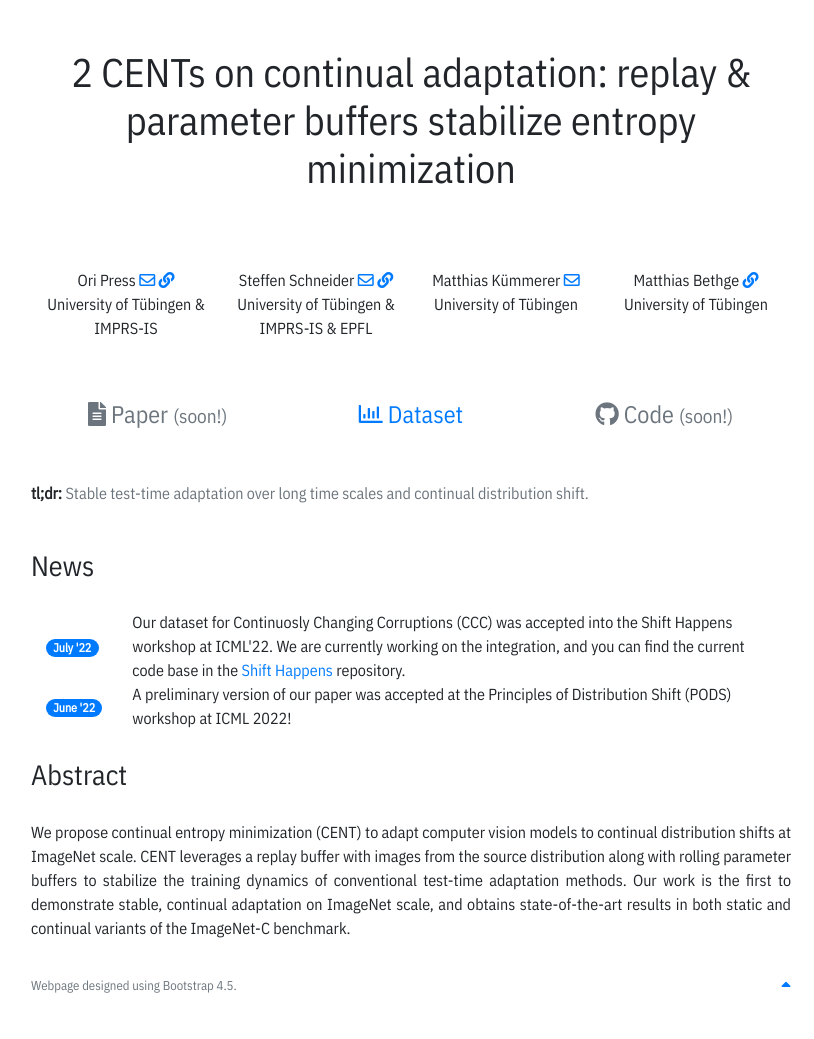
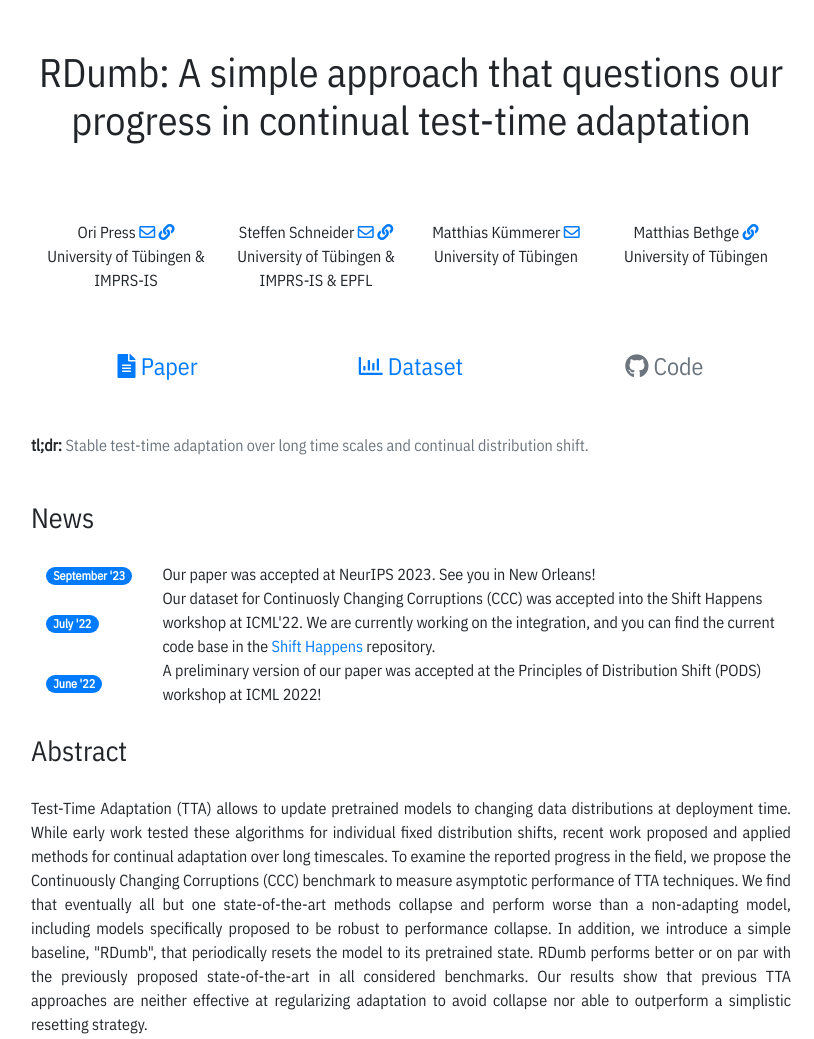
Before and after one commit to domainadaptation/continual, a plain HTML site: page index.html in a window 1280 px wide. Shown: the top 1039 px of the page, without its empty margins (229-1043 px from the left). Drawn offline with nearby package versions, Linux system fonts and the light colour scheme.

Commit message:
Update with latest paper version

```diff
--- a/index.html
+++ b/index.html
@@ -7,21 +7,21 @@
     <meta name="viewport" content="width=device-width, initial-scale=1, shrink-to-fit=no">
 
     <!-- Primary Meta Tags -->
-    <title>CENT: Continual Entropy Minimization</title>
-    <meta name="title" content="CENT: Continual Entropy Minimization">
+    <title>RDumb: A simple approach that questions our progress in continual test-time adaptation</title>
+    <meta name="title" content="RDumb: A simple approach that questions our progress in continual test-time adaptation">
     <meta name="description" content="Stable test-time adaptation over long time scales and continual distribution shift.">
 
     <!-- Open Graph / Facebook -->
     <meta property="og:type" content="website">
     <meta property="og:url" content="https://domainadaptation.org/continual/">
-    <meta property="og:title" content="CENT: Continual Entropy Minimization">
+    <meta property="og:title" content="RDumb: A simple approach that questions our progress in continual test-time adaptation">
     <meta property="og:description" content="Stable test-time adaptation over long time scales and continual distribution shift.">
     <meta property="og:image" content="">
 
     <!-- Twitter -->
     <meta property="twitter:card" content="summary_large_image">
     <meta property="twitter:url" content="https://domainadaptation.org/continual/">
-    <meta property="twitter:title" content="CENT: Continual Entropy Minimization">
+    <meta property="twitter:title" content="RDumb: A simple approach that questions our progress in continual test-time adaptation">
     <meta property="twitter:description" content="Stable test-time adaptation over long time scales and continual distribution shift.">
     <meta property="twitter:image" content="">
 
@@ -109,7 +109,7 @@
             </div>
             <div class="col-sm-8" id="main-content">
                 <div class="row text-center my-5" id="#">
-                    <h1>2 CENTs on continual adaptation: replay & parameter buffers stabilize entropy minimization</h1>
+                    <h1>RDumb: A simple approach that questions our progress in continual test-time adaptation</h1>
                 </div>
 
                 <!-- Begin author list-->
@@ -145,16 +145,15 @@
                 <div class="row text-center">
                     <div class="col-sm-4 mb-4">
                         <h4>
-                            <a class="btn-link disabled" href="#" target="_blank">
+                            <a class="btn-link" href="https://arxiv.org/abs/2306.05401" target="_blank">
                                 <i class="fas fa-file-alt"></i>
                                 Paper
-                                <small>(soon!)</small>
                             </a>
                         </h4>
                     </div>
                     <div class="col-sm-4 mb-4">
                         <h4>
-                            <a class="btn-link" href="https://github.com/shift-happens-benchmark/icml-2022/pull/50" target="_blank">
+                            <a class="btn-link" href="https://github.com/oripress/CCC" target="_blank">
                                 <i class="far fa-chart-bar"></i>
                                 Dataset
                             </a>
@@ -162,10 +161,9 @@
                     </div>
                     <div class="col-sm-4 mb-4">
                         <h4>
-                            <a class="btn-link disabled" href="#" target="_blank">
+                            <a class="btn-link disabled" href="https://github.com/oripress/CCC" target="_blank">
                             <i class="fab fa-github"></i>
                                 Code
-                                <small>(soon!)</small>
                             </a>
                         </h4>
                     </div>
@@ -186,6 +184,14 @@
 
                 <div class="row">
                     <table>
+                        <tr>
+                            <td class="mr-10">
+                                <span class="badge badge-pill badge-primary">September '23</span>
+                            </td>
+                            <td>
+                                Our paper was accepted at NeurIPS 2023. See you in New Orleans!
+                            </td>
+                        </tr>
                         <tr>
                             <td class="mr-10">
                                 <span class="badge badge-pill badge-primary">July '22</span>
@@ -213,7 +219,7 @@
                 </div>
                 <div class="row">
                     <p>
-                        We propose continual entropy minimization (CENT) to adapt computer vision models to continual distribution shifts at ImageNet scale. CENT leverages a replay buffer with images from the source distribution along with rolling parameter buffers to stabilize the training dynamics of conventional test-time adaptation methods. Our work is the first to demonstrate stable, continual adaptation on ImageNet scale, and obtains state-of-the-art results in both static and continual variants of the ImageNet-C benchmark.
+                        Test-Time Adaptation (TTA) allows to update pretrained models to changing data distributions at deployment time. While early work tested these algorithms for individual fixed distribution shifts, recent work proposed and applied methods for continual adaptation over long timescales. To examine the reported progress in the field, we propose the Continuously Changing Corruptions (CCC) benchmark to measure asymptotic performance of TTA techniques. We find that eventually all but one state-of-the-art methods collapse and perform worse than a non-adapting model, including models specifically proposed to be robust to performance collapse. In addition, we introduce a simple baseline, "RDumb", that periodically resets the model to its pretrained state. RDumb performs better or on par with the previously proposed state-of-the-art in all considered benchmarks. Our results show that previous TTA approaches are neither effective at regularizing adaptation to avoid collapse nor able to outperform a simplistic resetting strategy.
                     </p>
                 </div>
 
```
